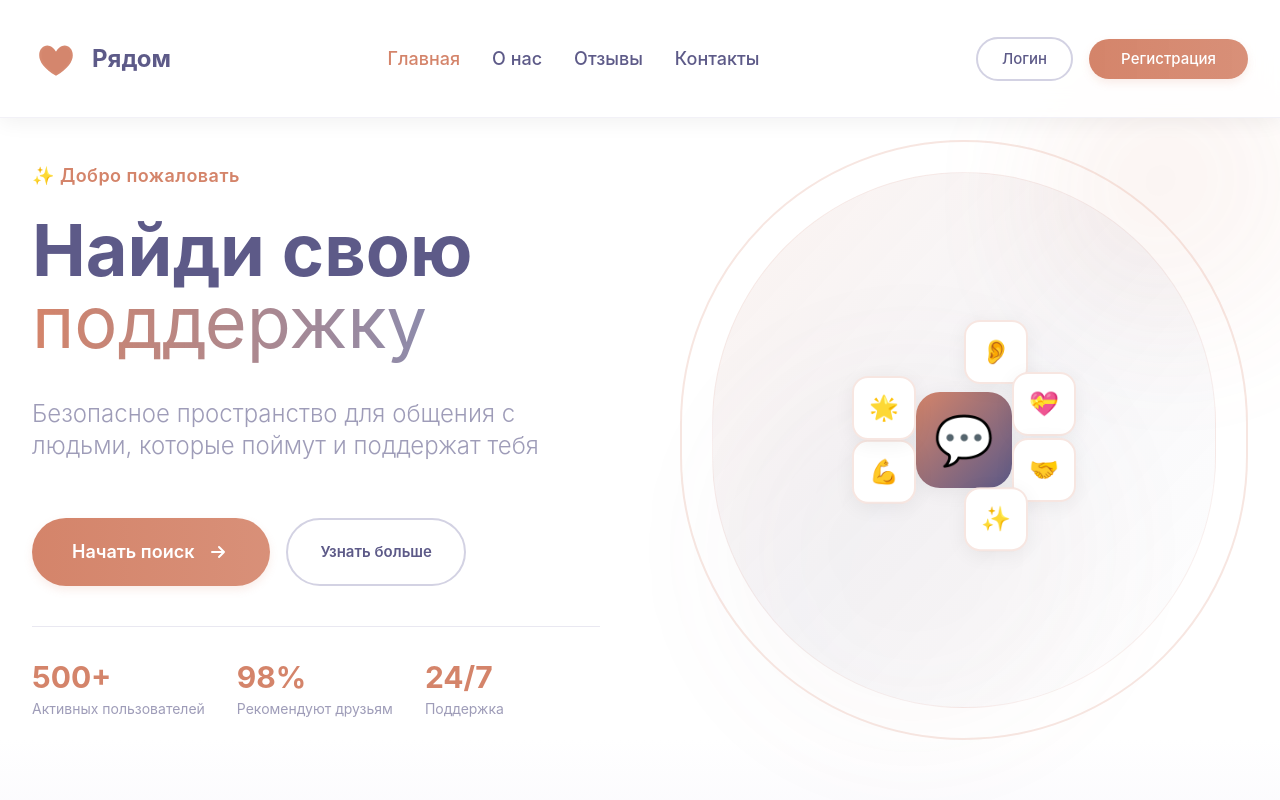
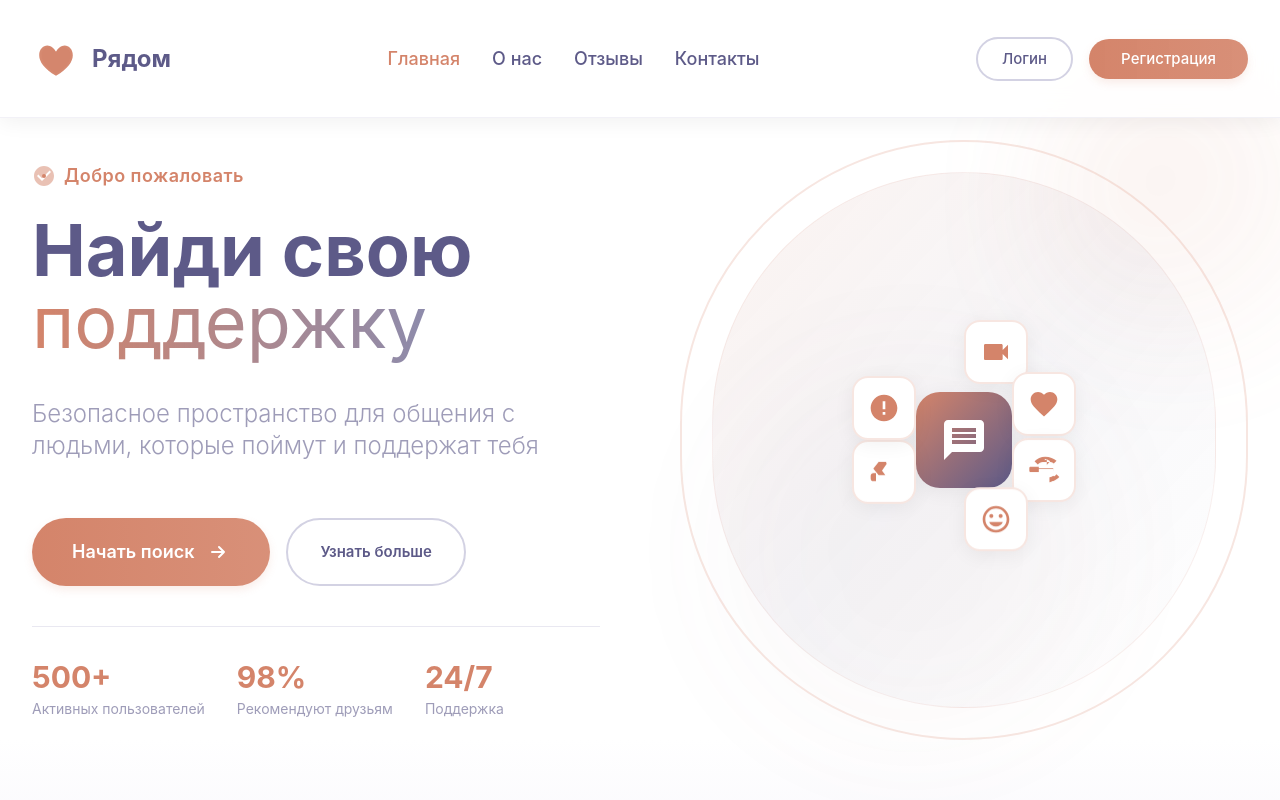
Before and after one commit to MinchWithRoots/Redesign_Ryadom, a Vue app: page / in a window 1280 px wide. Shown: the top 800 px of the page. Built offline with nearby package versions, Linux system fonts and the light colour scheme; no server answers; the database is empty; the HTML template or start-up script is replaced by a standard one.

Commit message:
Replace emojis with SVG icons and update specialist terminology

```diff
--- a/src/components/CompanionsFromSupabase.vue
+++ b/src/components/CompanionsFromSupabase.vue
@@ -48,15 +48,13 @@
             </p>
             <p class="mt-2 text-slate-300">{{ companion.bio }}</p>
 
-            <!-- Рейтинг -->
+            <!-- Testimonials -->
             <div class="mt-4 flex items-center justify-between">
               <div class="flex items-center gap-2">
-                <span class="text-yellow-400">⭐</span>
-                <span class="font-bold text-white">{{ companion.rating }}</span>
-                <span class="text-sm text-slate-400">({{ companion.reviews }})</span>
+                <span class="text-sm text-slate-400">{{ companion.reviews }} благодарностей</span>
               </div>
-              <span class="text-lg font-bold text-green-400">
-                ${{ companion.price_per_hour }}/ч
+              <span class="text-sm font-semibold text-blue-400">
+                {{ companion.experience }}
               </span>
             </div>
 
--- a/src/views/HomeView.vue
+++ b/src/views/HomeView.vue
@@ -94,7 +94,13 @@ onMounted(() => {
           <!-- Left Content -->
           <div class="flex flex-col gap-8 lg:gap-10">
             <div class="space-y-4 lg:space-y-6">
-              <p class="text-primary font-semibold text-lg tracking-wide">✨ Добро пожаловать</p>
+              <div class="flex items-center gap-2">
+                <svg class="w-6 h-6 text-primary" fill="currentColor" viewBox="0 0 24 24">
+                  <path d="M12 2C6.48 2 2 6.48 2 12s4.48 10 10 10 10-4.48 10-10S17.52 2 12 2zm-2 15l-5-5 1.41-1.41L10 14.17l7.59-7.59L19 8l-9 9z" opacity="0.5"/>
+                  <circle cx="12" cy="12" r="1" stroke="currentColor" stroke-width="2"/>
+                </svg>
+                <p class="text-primary font-semibold text-lg tracking-wide">Добро пожаловать</p>
+              </div>
               <h1 class="text-5xl lg:text-7xl font-bold text-secondary leading-tight">
                 Найди свою <span class="bg-gradient-to-r from-primary to-secondary/70 bg-clip-text text-transparent">поддержку</span>
               </h1>
@@ -157,29 +163,43 @@ onMounted(() => {
                   <div class="relative w-48 h-48">
                     <!-- Center icon -->
                     <div class="absolute inset-0 flex items-center justify-center">
-                      <div class="w-24 h-24 bg-gradient-to-br from-primary to-secondary rounded-3xl flex items-center justify-center text-5xl shadow-card">
-                        💬
+                      <div class="w-24 h-24 bg-gradient-to-br from-primary to-secondary rounded-3xl flex items-center justify-center shadow-card">
+                        <svg class="w-12 h-12 text-white" fill="currentColor" viewBox="0 0 24 24">
+                          <path d="M20 2H4c-1.1 0-2 .9-2 2v18l4-4h14c1.1 0 2-.9 2-2V4c0-1.1-.9-2-2-2zm-2 12H6v-2h12v2zm0-3H6V9h12v2zm0-3H6V6h12v2z"/>
+                        </svg>
                       </div>
                     </div>
 
                     <!-- Floating icons -->
-                    <div class="absolute -top-4 left-1/2 -translate-x-1/2 w-16 h-16 bg-white border-2 border-primary/20 rounded-2xl flex items-center justify-center text-2xl shadow-card animate-bounce" style="animation-delay: 0s">
-                      👂
+                    <div class="absolute -top-4 left-1/2 -translate-x-1/2 w-16 h-16 bg-white border-2 border-primary/20 rounded-2xl flex items-center justify-center shadow-card animate-bounce" style="animation-delay: 0s">
+                      <svg class="w-8 h-8 text-primary" fill="currentColor" viewBox="0 0 24 24">
+                        <path d="M17 10.5V7c0-.55-.45-1-1-1H4c-.55 0-1 .45-1 1v10c0 .55.45 1 1 1h12c.55 0 1-.45 1-1v-3.5l4 4v-11l-4 4z"/>
+                      </svg>
                     </div>
-                    <div class="absolute top-8 -right-4 w-16 h-16 bg-white border-2 border-primary/20 rounded-2xl flex items-center justify-center text-2xl shadow-card animate-bounce" style="animation-delay: 0.2s">
-                      💝
+                    <div class="absolute top-8 -right-4 w-16 h-16 bg-white border-2 border-primary/20 rounded-2xl flex items-center justify-center shadow-card animate-bounce" style="animation-delay: 0.2s">
+                      <svg class="w-8 h-8 text-primary" fill="currentColor" viewBox="0 0 24 24">
+                        <path d="M12 21.35l-1.45-1.32C5.4 15.36 2 12.28 2 8.5 2 5.42 4.42 3 7.5 3c1.74 0 3.41.81 4.5 2.09C13.09 3.81 14.76 3 16.5 3 19.58 3 22 5.42 22 8.5c0 3.78-3.4 6.86-8.55 11.54L12 21.35z"/>
+                      </svg>
                     </div>
-                    <div class="absolute bottom-8 -right-4 w-16 h-16 bg-white border-2 border-primary/20 rounded-2xl flex items-center justify-center text-2xl shadow-card animate-bounce" style="animation-delay: 0.4s">
-                      🤝
+                    <div class="absolute bottom-8 -right-4 w-16 h-16 bg-white border-2 border-primary/20 rounded-2xl flex items-center justify-center shadow-card animate-bounce" style="animation-delay: 0.4s">
+                      <svg class="w-8 h-8 text-primary" fill="currentColor" viewBox="0 0 24 24">
+                        <path d="M16.5 6c1.1 0 2.1.4 2.8 1.1l2.1-2.1C19.5 3.5 16.4 2 12.9 2 9.7 2 6.8 3.3 4.9 5.4l2.5 2.5c.9-1.1 2.1-1.9 3.6-1.9zm2.5 6c0-.5 0-1-.1-1.5H8.1V11h10.9c-.1.5-.1 1-.1 1.5zm0 2v3.1c.9-.5 1.7-1.1 2.4-1.9l2.1 2.1c-1.3 1.3-3 2.3-4.5 2.9v-6.2zm-4.9-9.6c-.5 0-1 .1-1.5.3V3.6c1.5.3 3 1 4.1 1.8l-2.6 2.6zM8.1 9.5H2c-.6 0-1 .4-1 1v2c0 .6.4 1 1 1h6.1v-4zm8 8c1.1 0 2.1-.4 2.8-1.1l2.1 2.1c-1.5 1.4-3.4 2.3-4.9 2.7v-3.7z"/>
+                      </svg>
                     </div>
-                    <div class="absolute -bottom-4 left-1/2 -translate-x-1/2 w-16 h-16 bg-white border-2 border-primary/20 rounded-2xl flex items-center justify-center text-2xl shadow-card animate-bounce" style="animation-delay: 0.6s">
-                      ✨
+                    <div class="absolute -bottom-4 left-1/2 -translate-x-1/2 w-16 h-16 bg-white border-2 border-primary/20 rounded-2xl flex items-center justify-center shadow-card animate-bounce" style="animation-delay: 0.6s">
+                      <svg class="w-8 h-8 text-primary" fill="currentColor" viewBox="0 0 24 24">
+                        <path d="M12 2C6.48 2 2 6.48 2 12s4.48 10 10 10 10-4.48 10-10S17.52 2 12 2zm0 18c-4.41 0-8-3.59-8-8s3.59-8 8-8 8 3.59 8 8-3.59 8-8 8zm3.5-9c.83 0 1.5-.67 1.5-1.5S16.33 8 15.5 8 14 8.67 14 9.5s.67 1.5 1.5 1.5zm-7 0c.83 0 1.5-.67 1.5-1.5S9.33 8 8.5 8 7 8.67 7 9.5 7.67 11 8.5 11zm3.5 6.5c2.33 0 4.31-1.46 5.11-3.5H6.89c.8 2.04 2.78 3.5 5.11 3.5z"/>
+                      </svg>
                     </div>
-                    <div class="absolute bottom-8 -left-4 w-16 h-16 bg-white border-2 border-primary/20 rounded-2xl flex items-center justify-center text-2xl shadow-card animate-bounce" style="animation-delay: 0.8s">
-                      💪
+                    <div class="absolute bottom-8 -left-4 w-16 h-16 bg-white border-2 border-primary/20 rounded-2xl flex items-center justify-center shadow-card animate-bounce" style="animation-delay: 0.8s">
+                      <svg class="w-8 h-8 text-primary" fill="currentColor" viewBox="0 0 24 24">
+                        <path d="M14 6l-3.5 5 2.5 3.5h-5l-4-5 4-5h5.5zm-10 7c-1.1 0-2 .9-2 2v2c0 1.1.9 2 2 2h2v-6h-2z"/>
+                      </svg>
                     </div>
-                    <div class="absolute top-8 -left-4 w-16 h-16 bg-white border-2 border-primary/20 rounded-2xl flex items-center justify-center text-2xl shadow-card animate-bounce" style="animation-delay: 1s">
-                      🌟
+                    <div class="absolute top-8 -left-4 w-16 h-16 bg-white border-2 border-primary/20 rounded-2xl flex items-center justify-center shadow-card animate-bounce" style="animation-delay: 1s">
+                      <svg class="w-8 h-8 text-primary" fill="currentColor" viewBox="0 0 24 24">
+                        <path d="M12 2C6.48 2 2 6.48 2 12s4.48 10 10 10 10-4.48 10-10S17.52 2 12 2zm1 15h-2v-2h2v2zm0-4h-2V7h2v6z"/>
+                      </svg>
                     </div>
                   </div>
                 </div>
@@ -297,7 +317,12 @@ onMounted(() => {
       <div class="container mx-auto max-w-7xl">
         <div class="flex flex-col gap-12 lg:gap-16">
           <div class="text-center space-y-4">
-            <p class="text-primary font-semibold text-lg">⭐ Отзывы</p>
+            <div class="flex items-center justify-center gap-2">
+              <svg class="w-6 h-6 text-primary" fill="currentColor" viewBox="0 0 24 24">
+                <path d="M12 17.27L18.18 21l-1.64-7.03L22 9.24l-7.19-.61L12 2l-2.81 6.63L2 9.24l5.46 4.73L5.82 21z"/>
+              </svg>
+              <p class="text-primary font-semibold text-lg">Отзывы</p>
+            </div>
             <h2 class="text-4xl lg:text-5xl font-bold text-secondary">
               Истории людей,<br/>которым мы помогли
             </h2>
@@ -318,14 +343,18 @@ onMounted(() => {
 
               <!-- Stars -->
               <div class="flex gap-1 mb-6">
-                <span v-for="i in 5" :key="i" class="text-primary text-xl">★</span>
+                <svg v-for="i in 5" :key="i" class="w-5 h-5 text-primary" fill="currentColor" viewBox="0 0 24 24">
+                  <path d="M12 17.27L18.18 21l-1.64-7.03L22 9.24l-7.19-.61L12 2l-2.81 6.63L2 9.24l5.46 4.73L5.82 21z"/>
+                </svg>
               </div>
 
               <!-- Quote with icon -->
-              <p class="text-secondary/70 text-lg leading-relaxed mb-8 relative">
-                <span class="text-4xl text-primary/30 absolute -top-4 -left-2">"</span>
-                {{ review.text }}
-              </p>
+              <div class="relative mb-8">
+                <svg class="w-8 h-8 text-primary/30 absolute -top-2 -left-2" fill="currentColor" viewBox="0 0 24 24">
+                  <path d="M3 21c3 0 7-1 7-8V5c0-1.25-4.716-5-7-5C5.284 0 3 4.75 3 6v12c0 1.25 0 5 7 5zm18 0c3 0 7-1 7-8V5c0-1.25-4.716-5-7-5-1.284 0-3 4.75-3 6v12c0 1.25 0 5 7 5z"/>
+                </svg>
+                <p class="text-secondary/70 text-lg leading-relaxed">{{ review.text }}</p>
+              </div>
 
               <!-- Bottom divider -->
               <div class="border-t border-border/50 pt-6">
--- a/src/views/UserProfileView.vue
+++ b/src/views/UserProfileView.vue
@@ -97,13 +97,9 @@ const navigateToChat = () => {
               <h1 class="text-2xl font-bold text-secondary mb-2">{{ companion.name }}</h1>
               <p class="text-lg text-secondary/60 mb-4">{{ companion.age }} лет</p>
 
-              <!-- Rating -->
+              <!-- Testimonials -->
               <div class="flex items-center justify-center gap-2 mb-6 p-3 bg-light-bg rounded-xl">
-                <svg class="w-5 h-5 text-primary" fill="currentColor" viewBox="0 0 20 20">
-                  <path d="M9.049 2.927c.3-.921 1.603-.921 1.902 0l1.07 3.292a1 1 0 00.95.69h3.462c.969 0 1.371 1.24.588 1.81l-2.8 2.034a1 1 0 00-.364 1.118l1.07 3.292c.3.921-.755 1.688-1.54 1.118l-2.8-2.034a1 1 0 00-1.175 0l-2.8 2.034c-.784.57-1.838-.197-1.539-1.118l1.07-3.292a1 1 0 00-.364-1.118L2.98 8.72c-.783-.57-.38-1.81.588-1.81h3.461a1 1 0 00.951-.69l1.07-3.292z" />
-                </svg>
-                <span class="font-bold text-secondary">{{ companion.rating }}</span>
-                <span class="text-sm text-secondary/60">({{ companion.reviews }} отзывов)</span>
+                <span class="text-sm text-secondary/60">{{ companion.reviews }} человек поблагодарили</span>
               </div>
             </div>
 
@@ -111,11 +107,11 @@ const navigateToChat = () => {
             <div class="grid grid-cols-2 gap-3 mb-6 pb-6 border-b border-border/50">
               <div class="p-3 bg-light-bg rounded-xl text-center">
                 <p class="text-2xl font-bold text-primary">{{ companion.reviews }}</p>
-                <p class="text-xs text-secondary/60">отзывов</p>
+                <p class="text-xs text-secondary/60">благодарностей</p>
               </div>
               <div class="p-3 bg-light-bg rounded-xl text-center">
-                <p class="text-lg font-bold text-secondary">{{ companion.rating }}</p>
-                <p class="text-xs text-secondary/60">рейтинг</p>
+                <p class="text-lg font-bold text-secondary">{{ companion.experience }}</p>
+                <p class="text-xs text-secondary/60">в терапии</p>
               </div>
             </div>
 
```
Also changed, not shown: src/views/AdminDashboardView.vue (+23 -13 lines), src/views/ProfileView.vue (+10 -5 lines).
